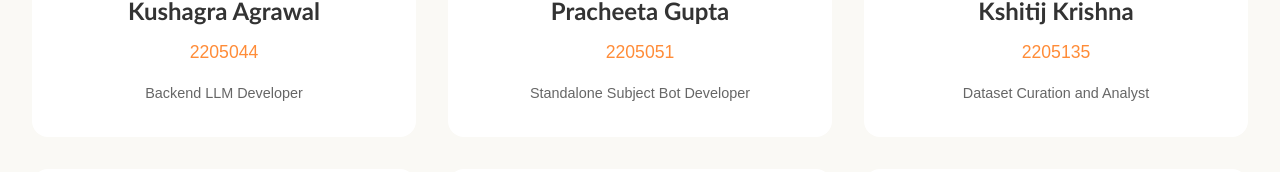
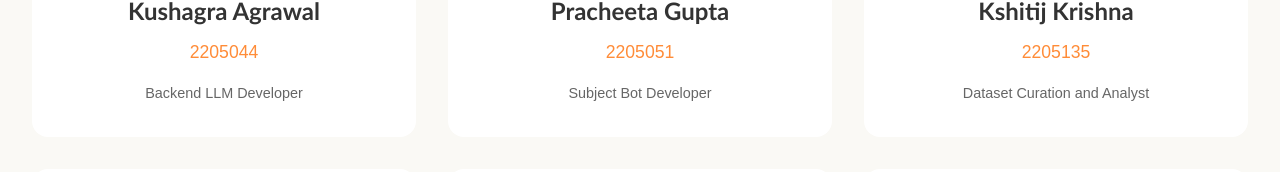
Before and after one commit to MindSyncAI/TalentForge, a plain HTML site: page index.html in a window 1280 px wide. Shown: the part 3990-4162 px from the top of the page. Drawn offline with Linux system fonts and the light colour scheme; a web font is replaced by a local one.

Commit message:
Update index.html

```diff
--- a/index.html
+++ b/index.html
@@ -673,7 +673,7 @@
           </div>
           <h3>Pracheeta Gupta</h3>
           <p class="member-role">2205051</p>
-          <p class="member-bio">Standalone Subject Bot Developer</p>
+          <p class="member-bio">Subject Bot Developer</p>
         </div>
 
         <div class="team-member" data-member="kshitij">
```
